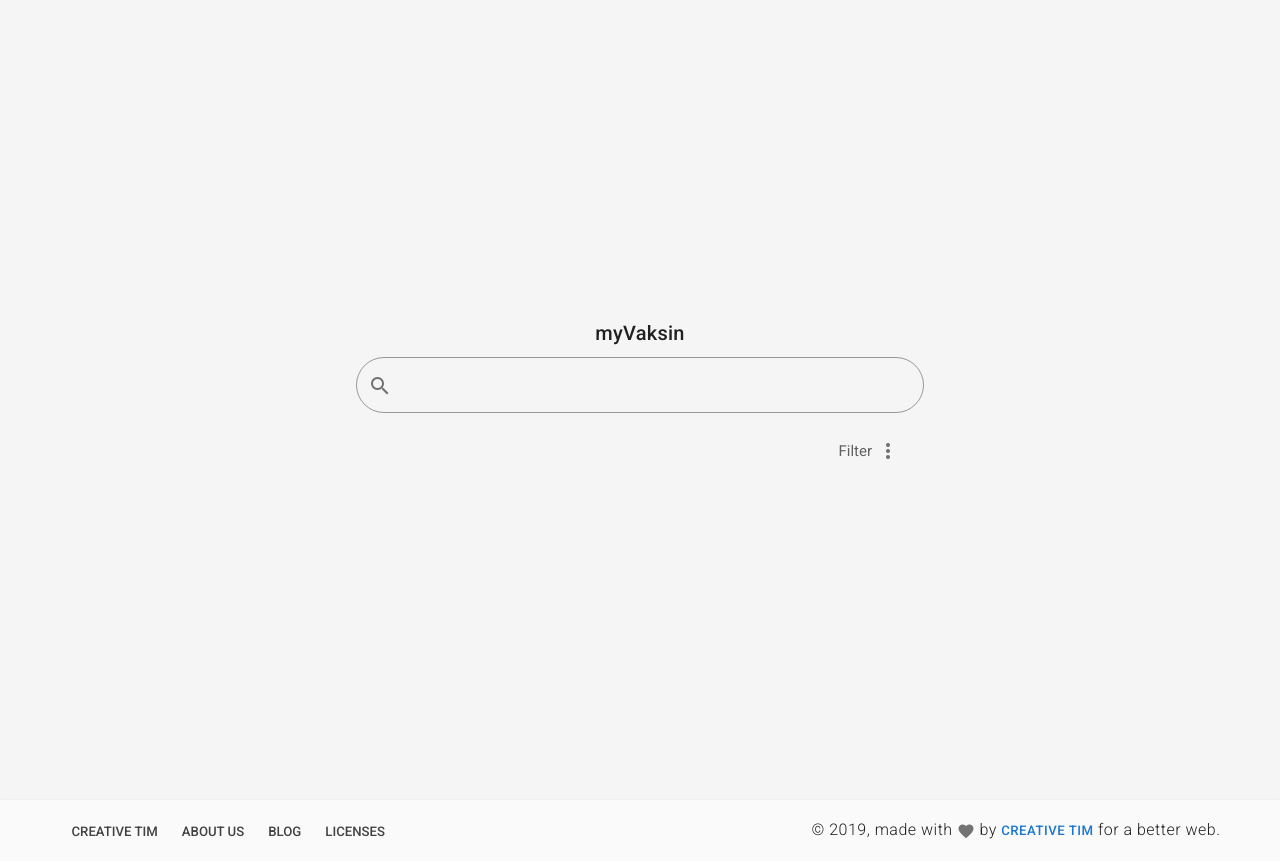
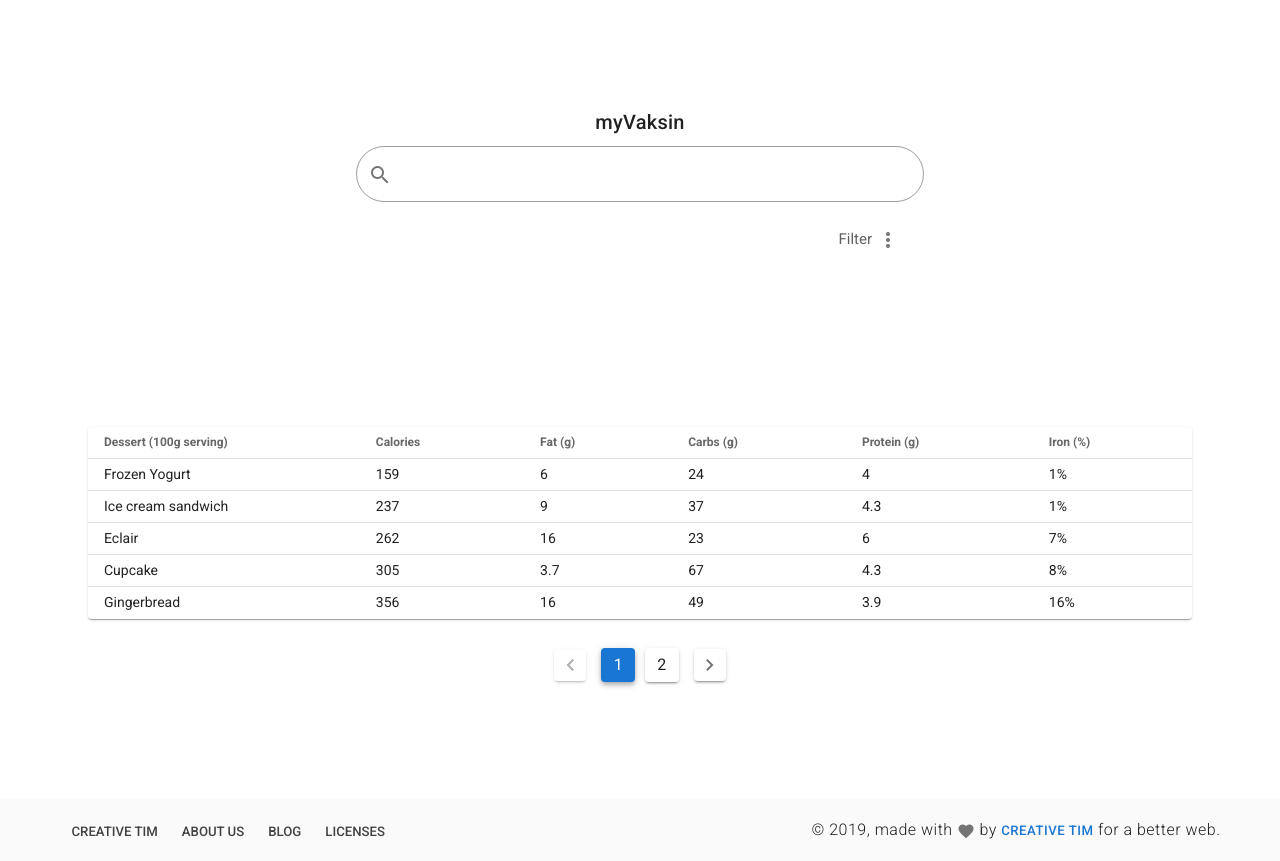
Before and after one commit to mamaguchi/myvaksin-provider-fe, a Nuxt app: page / in a window 1280 px wide. Built offline with nearby package versions, Linux system fonts and the light colour scheme.

Commit message:
Added table that list search results

```diff
--- a/components/core/View.vue
+++ b/components/core/View.vue
@@ -1,6 +1,6 @@
 <template>
   <!-- <v-main class="grey lighten-3"> -->
-  <v-main class="grey lighten-4">
+  <v-main class="white">
     <nuxt />
 
     <core-footer class="mb-n8" />
--- a/pages/index.vue
+++ b/pages/index.vue
@@ -3,13 +3,13 @@
     fluid
     fill-height
   >
-    <!-- SEARCH & FILTER -->
+    <!-- SEARCH -->
     <v-row justify="center">
       <v-card
         flat
         max-width="600"
         min-width="600"
-        class="grey lighten-4"
+        class="white mb-n16"
       >
         <v-card-title class="mb-n2">
           <v-row justify="center">
@@ -29,6 +29,7 @@
           </v-list-item-content>
         </v-list-item>
 
+        <!-- FILTER -->
         <v-list-item class="mt-n10">
           <v-list-item-content>
             <v-expansion-panels
@@ -38,7 +39,7 @@
               max-width="200"
             >
               <v-expansion-panel
-                class="grey lighten-4"
+                class="white"
                 :class="`elevation-${panel===0 ? 3 : 0}`"
               >
                 <v-expansion-panel-header>
@@ -84,6 +85,31 @@
         </v-list-item>
       </v-card>
     </v-row>
+
+    <!-- TABLE -->
+    <v-row justify="center" class="mx-16">
+      <v-col cols="12">
+        <v-data-table
+          dense
+          :headers="headers"
+          :items="desserts"
+          item-key="name"
+          :page.sync="page"
+          :items-per-page="itemsPerPage"
+          multi-sort
+          hide-default-footer
+          class="elevation-1 white"
+          @page-count="pageCount = $event"
+        />
+      </v-col>
+
+      <v-col cols="auto" class="mx-auto">
+        <v-pagination
+          v-model="page"
+          :length="pageCount"
+        />
+      </v-col>
+    </v-row>
   </v-container>
 </template>
 
@@ -96,11 +122,109 @@ export default {
 
   data () {
     return {
+      page: 1,
+      pageCount: 0,
+      itemsPerPage: 5,
       search: '',
       panel: undefined,
       state: '',
       district: '',
-      locality: ''
+      locality: '',
+      headers: [
+        {
+          text: 'Dessert (100g serving)',
+          align: 'start',
+          sortable: false,
+          value: 'name'
+        },
+        { text: 'Calories', value: 'calories' },
+        { text: 'Fat (g)', value: 'fat' },
+        { text: 'Carbs (g)', value: 'carbs' },
+        { text: 'Protein (g)', value: 'protein' },
+        { text: 'Iron (%)', value: 'iron' }
+      ],
+      desserts: [
+        {
+          name: 'Frozen Yogurt',
+          calories: 159,
+          fat: 6.0,
+          carbs: 24,
+          protein: 4.0,
+          iron: '1%'
+        },
+        {
+          name: 'Ice cream sandwich',
+          calories: 237,
+          fat: 9.0,
+          carbs: 37,
+          protein: 4.3,
+          iron: '1%'
+        },
+        {
+          name: 'Eclair',
+          calories: 262,
+          fat: 16.0,
+          carbs: 23,
+          protein: 6.0,
+          iron: '7%'
+        },
+        {
+          name: 'Cupcake',
+          calories: 305,
+          fat: 3.7,
+          carbs: 67,
+          protein: 4.3,
+          iron: '8%'
+        },
+        {
+          name: 'Gingerbread',
+          calories: 356,
+          fat: 16.0,
+          carbs: 49,
+          protein: 3.9,
+          iron: '16%'
+        },
+        {
+          name: 'Jelly bean',
+          calories: 375,
+          fat: 0.0,
+          carbs: 94,
+          protein: 0.0,
+          iron: '0%'
+        },
+        {
+          name: 'Lollipop',
+          calories: 392,
+          fat: 0.2,
+          carbs: 98,
+          protein: 0,
+          iron: '2%'
+        },
+        {
+          name: 'Honeycomb',
+          calories: 408,
+          fat: 3.2,
+          carbs: 87,
+          protein: 6.5,
+          iron: '45%'
+        },
+        {
+          name: 'Donut',
+          calories: 452,
+          fat: 25.0,
+          carbs: 51,
+          protein: 4.9,
+          iron: '22%'
+        },
+        {
+          name: 'KitKat',
+          calories: 518,
+          fat: 26.0,
+          carbs: 65,
+          protein: 7,
+          iron: '6%'
+        }
+      ]
     }
   },
 
```
